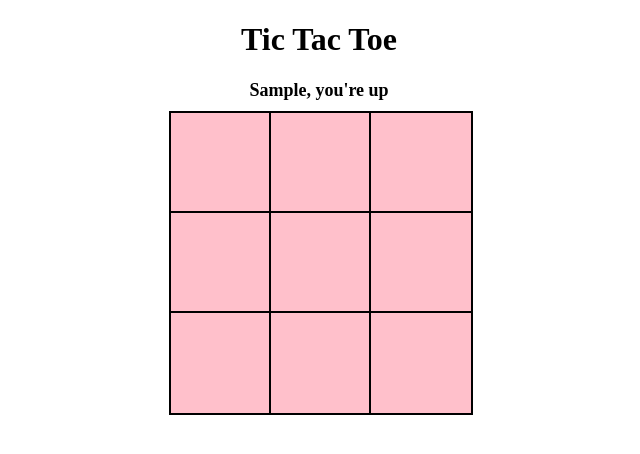
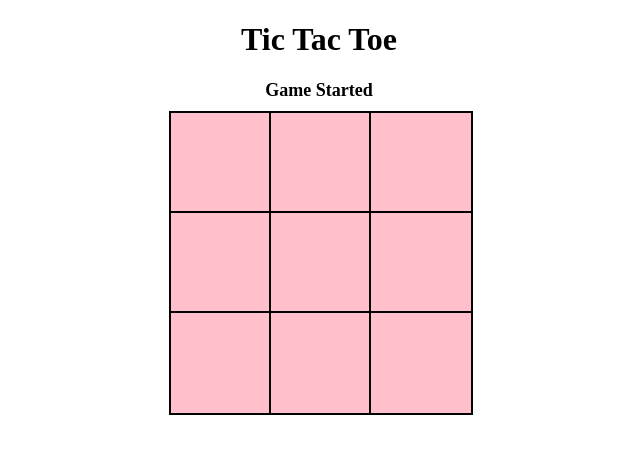
Before and after one commit to acciojob/tictactoe-YashSahaa, a website: page main.html in a window 1280 px wide. Both pictures are taken after typing "Sample", "Sample" into the empty fields and a click on the button "Start Game". Shown: the full height of the page, 321-961 px from the left. Drawn offline with Linux system fonts and the light colour scheme.

Commit message:
created a submission

```diff
--- a/main.html
+++ b/main.html
@@ -20,7 +20,7 @@
 			<button type="submit" id="submit">Start Game</button>
 		</form>
 		<div class="boxcontainer dis">
-			<div class="message"></div>
+			<h3 class="message"> Game Started</h3>
 			<div class="boxes">
 				<div id="1" class="box"></div>
 				<div id="2" class="box"></div>
--- a/script.js
+++ b/script.js
@@ -13,7 +13,7 @@ submit.addEventListener("click",(event_details)=>{
         form.classList.add("dis")
         message.classList.remove("dis")
 
-        heading.innerText = `${inputs[0].value}, you're up`
+        //heading.innerText = `${inputs[0].value}, you're up`
         let count = 0
         let val = true;
         let game = true;
```
